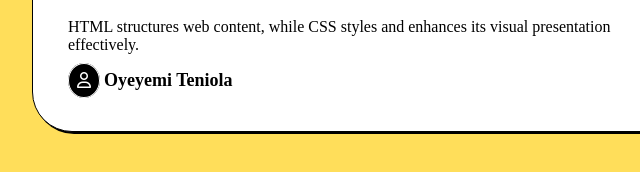
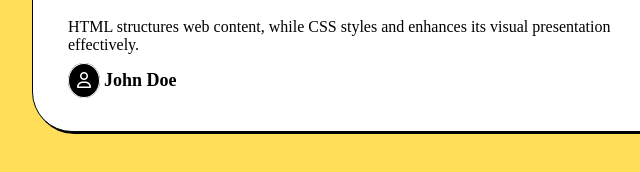
Before and after one commit to trippleoa/portfolio-card, a plain HTML site: page index.html in a window 1280 px wide. Shown: the part 570-742 px from the top of the page, 238-878 px from the left. Drawn offline with Linux system fonts and the light colour scheme.

Commit message:
modified index.html

```diff
--- a/index.html
+++ b/index.html
@@ -30,7 +30,7 @@
       </p>
       <div class="profile">
        <span class="font"><i class="fa-regular fa-user"></i></span>
-        <span class="teni">Oyeyemi Teniola</span>
+        <span class="teni">John Doe</span>
       </div>
     </div>
 
```
